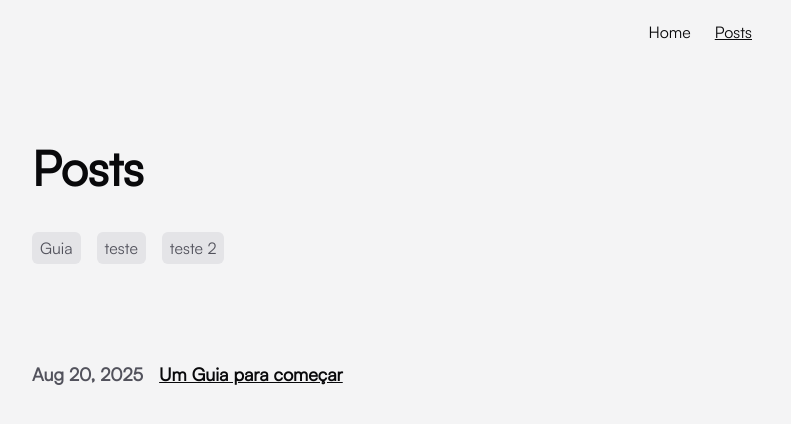
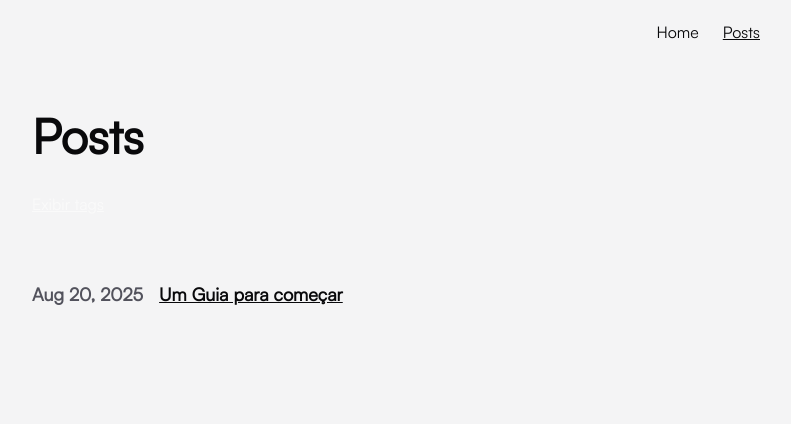
Before and after one commit to Onlyatsug/Personal-Blog, a React (Vite) app: page /posts in a window 1280 px wide. Shown: the top 424 px of the page, without its empty margins (248-1039 px from the left). Built offline with nearby package versions, Linux system fonts and the light colour scheme.

Commit message:
feat: style tags and minimize

```diff
--- a/src/components/Tags.jsx
+++ b/src/components/Tags.jsx
@@ -4,12 +4,14 @@ function Tags({tags}) {
 
   if(!tags){
     return 'no tags'
+  } else {
+    tags.sort();
   }
 
   return (
     <ul className='flex gap-3 p-0 mb-6'>
         {tags.map((tag, index) => (
-          <li key={index} className='bg-zinc-200 py-1 px-2 rounded-md text-zinc-600'>{tag}</li>
+          <li key={index} className='bg-zinc-50 border dark:bg-zinc-200 rounded-sm px-2 py-1'>{tag}</li>
         ))}
     </ul>
   )
--- a/src/pages/Home.jsx
+++ b/src/pages/Home.jsx
@@ -8,7 +8,7 @@ import PsxImg from '../assets/img/psx.png'
 function Home() {
   return (
     <div className="min-h-screen flex flex-col bg-zinc-100 dark:bg-zinc-950 font-satoshi text-zinc-950 dark:text-zinc-50">
-      <div className='max-w-3xl m-auto flex flex-col min-h-screen px-6'>
+      <div className='max-w-3xl m-auto flex flex-col min-h-screen px-4'>
       <Header local={"home"} />
 
       <main className='flex flex-col flex-grow py-6'>
--- a/src/pages/Posts.jsx
+++ b/src/pages/Posts.jsx
@@ -2,21 +2,22 @@ import Header from '../components/Header'
 import Footer from '../components/Footer'
 import Tags from '../components/Tags'
 
+import { useState } from "react";
 import { Link, useSearchParams } from 'react-router-dom'
 import { posts } from '../posts/loader'
 
 import '../index.css'
 
 function Posts() {
+  const [showTags, setShowTags] = useState(false);
   const [searchParams, setSearchParams] = useSearchParams()
   const currentTag = searchParams.get("tag")
 
   const recentPosts = posts.filter(post => post.meta.published)
 
-  // gera lista de tags únicas
   const uniqueTags = [...new Set(recentPosts.flatMap(post => post.meta.tags))]
+  uniqueTags.sort()
 
-  // se tiver tag selecionada, filtra os posts
   const filteredPosts = currentTag
     ? recentPosts.filter(post => post.meta.tags.includes(currentTag))
     : recentPosts
@@ -24,37 +25,44 @@ function Posts() {
   return (
     <>
       <div className="min-h-screen flex flex-col bg-zinc-100 dark:bg-zinc-950 font-satoshi text-zinc-50">
-        <div className='fixed top-0 left-0 right-0 m-auto w-full max-w-3xl px-6 text-zinc-950 dark:text-zinc-50'>
+        <div className='fixed top-0 left-0 right-0 m-auto w-full max-w-3xl px-4 text-zinc-950 dark:text-zinc-50'>
           <Header local="posts" />
         </div>
         <div className="max-w-3xl flex-grow flex-col m-auto w-full px-6 mt-20">
-          <main className="mb-24 mt-16 flex flex-col">
+          <main className="mb-12 mt-8 flex flex-col">
             <div className="flex items-center justify-between">
               <h1 className="text-5xl font-black text-zinc-950 dark:text-zinc-50">Posts</h1>
             </div>
-            <div className='mt-10 flex flex-wrap gap-4 list-none'>
+            <a href="#" onClick={(e) => {e.preventDefault(); setShowTags(!showTags);}} className="underline mb-4 mt-8">
+              {showTags ? "Ocultar tags" : "Exibir tags"}
+            </a>
+
+            {showTags && (
+              <div className="mt-2 flex flex-wrap gap-4 list-none">
                 {uniqueTags.map((tag, index) => (
                   <Link
                     key={index}
                     to={`?tag=${tag}`}
-                  className={`py-1 px-2 rounded-md ${
+                    className={`px-3 py-1 rounded-sm text-zinc-50 border border-zinc-50 ${
                       tag === currentTag
-                      ? 'bg-zinc-800 text-zinc-50'
-                      : 'bg-zinc-200 text-zinc-600'
+                        ? "bg-zinc-50 text-zinc-950"
+                        : ""
                     }`}
                   >
                     {tag}
                   </Link>
                 ))}
+
                 {currentTag && (
                   <button
                     onClick={() => setSearchParams({})}
-                  className='ml-2 text-sm underline text-zinc-950 dark:text-zinc-50'
+                    className="text-sm text-center underline text-zinc-950 dark:text-zinc-50"
                   >
-                  limpar filtro
+                    Exibir todas
                   </button>
                 )}
               </div>
+            )}
           </main>
 
           <section>
--- a/src/posts/um-guia.mdx
+++ b/src/posts/um-guia.mdx
@@ -4,7 +4,7 @@ export const meta = {
   visual_date: 'Aug 20, 2025',
   context: `Este documento serve como um showcase de todos os elementos CommonMark que estilizamos. Usado para verificar se o CSS base está aplicando a formatação visual esperada em cada componente, desde os títulos até os blocos de código.`,
   published: true,
-  tags: ['Guia', 'teste', 'teste 2'],
+  tags: ['guia'],
   id: '001',
 }
 
```
Lines whose indentation alone changed are shown as unchanged.
